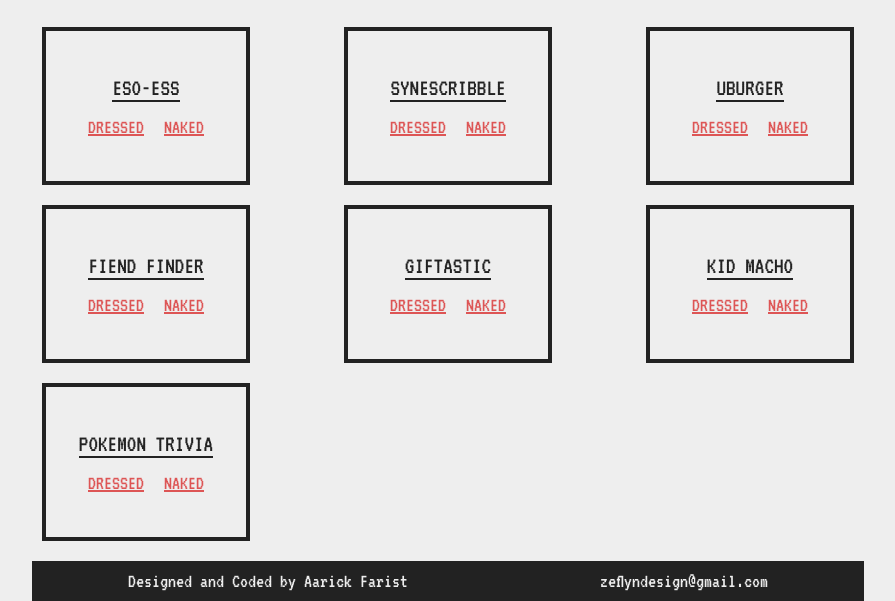
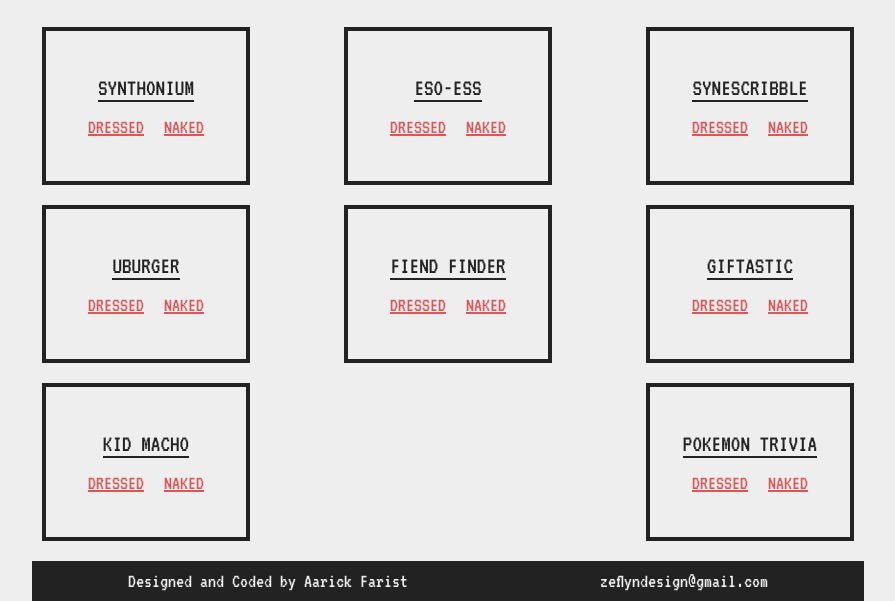
Before and after one commit to Aarick-F/aarick-f, a plain HTML site: page index.html in a window 1280 px wide. Shown: the part 264-865 px from the top of the page, without its empty margins (192-1087 px from the left). Drawn offline with Linux system fonts and the light colour scheme.

Commit message:
added synthonium

```diff
--- a/index.html
+++ b/index.html
@@ -23,6 +23,13 @@
     </nav>
     <h1 id="projectHeader">Projects</h1>
     <section id="projects">
+      <div class="item">
+        <p>Synthonium</p>
+        <div class="itemLinks">
+          <a href="https://synthonium.herokuapp.com/" target="_blank">Dressed</a>
+          <a href="https://github.com/Aarick-F/synthonium-v2" target="_blank">Naked</a>
+        </div>
+      </div>
       <div class="item">
         <p>Eso-Ess</p>
         <div class="itemLinks">
```
